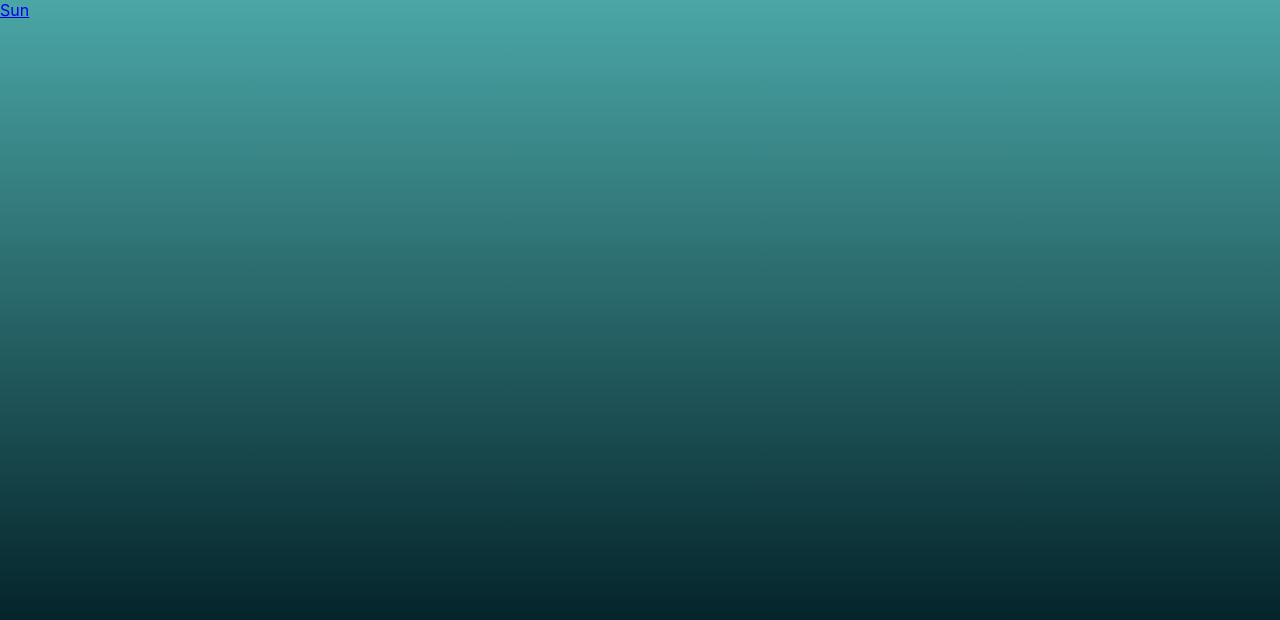
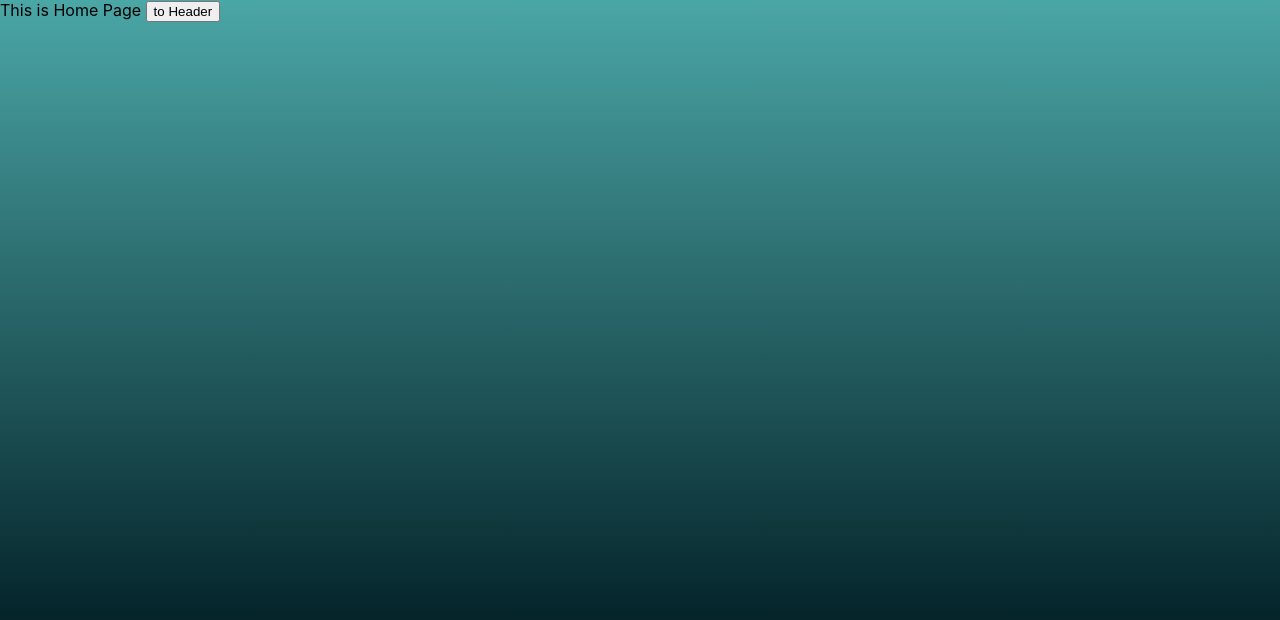
Before and after one commit to bahhtee17/solar-system, a React (Create React App) app: page /home in a window 1280 px wide. Before the commit this address had no page. Shown: the top 620 px of the page. Built offline with nearby package versions, Linux system fonts and the light colour scheme.

Commit message:
useNavigate hook is added

```diff
--- a/package.json
+++ b/package.json
@@ -8,7 +8,7 @@
     "@testing-library/user-event": "^13.5.0",
     "react": "^17.0.2",
     "react-dom": "^17.0.2",
-    "react-router-dom": "^6.2.1",
+    "react-router-dom": "^6.0.0",
     "react-scripts": "5.0.0",
     "web-vitals": "^2.1.3"
   },
--- a/src/App.js
+++ b/src/App.js
@@ -1,16 +1,18 @@
-import React from "react";
-import {BrowserRouter, Route, Routes, Link} from "react-router-dom";
+import React, {useState} from "react";
+import Home from "./Home";
 import Sun from "./componets/Sun";
+import {Route, Routes, useLocation} from "react-router-dom";
+import Header from "./Header";
 
 function App() {
+  const location = useLocation();
   return (
     <div>
-      <BrowserRouter>
-        <Link to='/sun'>Sun</Link>
-        <Routes>
-          <Route path='/sun' element={<Sun />} />
-        </Routes>
-      </BrowserRouter>
+      {location.pathname === "/" ? <Home /> : null}
+      <Routes>
+        <Route path='/home' element={<Home />} />
+        <Route path='/header' element={<Header />} />
+      </Routes>
     </div>
   );
 }
--- /dev/null
+++ b/src/Header.js
@@ -0,0 +1,19 @@
+import React from "react";
+import {useNavigate} from "react-router-dom";
+
+const Header = () => {
+  const navigate = useNavigate();
+  return (
+    <div>
+      This is Header
+      <button
+        onClick={() => {
+          navigate("/home");
+        }}>
+        to Home
+      </button>
+    </div>
+  );
+};
+
+export default Header;
--- /dev/null
+++ b/src/Home.js
@@ -0,0 +1,17 @@
+import {useNavigate} from "react-router-dom";
+const Home = () => {
+  const navigate = useNavigate();
+  return (
+    <div>
+      This is Home Page{" "}
+      <button
+        onClick={() => {
+          navigate("/header");
+        }}>
+        to Header
+      </button>
+    </div>
+  );
+};
+
+export default Home;
--- a/src/index.js
+++ b/src/index.js
@@ -1,9 +1,15 @@
 import React from "react";
 import ReactDOM from "react-dom";
 import "./index.css";
+import {BrowserRouter} from "react-router-dom";
 import App from "./App";
 
-ReactDOM.render(<App />, document.getElementById("root"));
+ReactDOM.render(
+  <BrowserRouter>
+    <App />
+  </BrowserRouter>,
+  document.getElementById("root")
+);
 
 // If you want to start measuring performance in your app, pass a function
 // to log results (for example: reportWebVitals(console.log))
```
